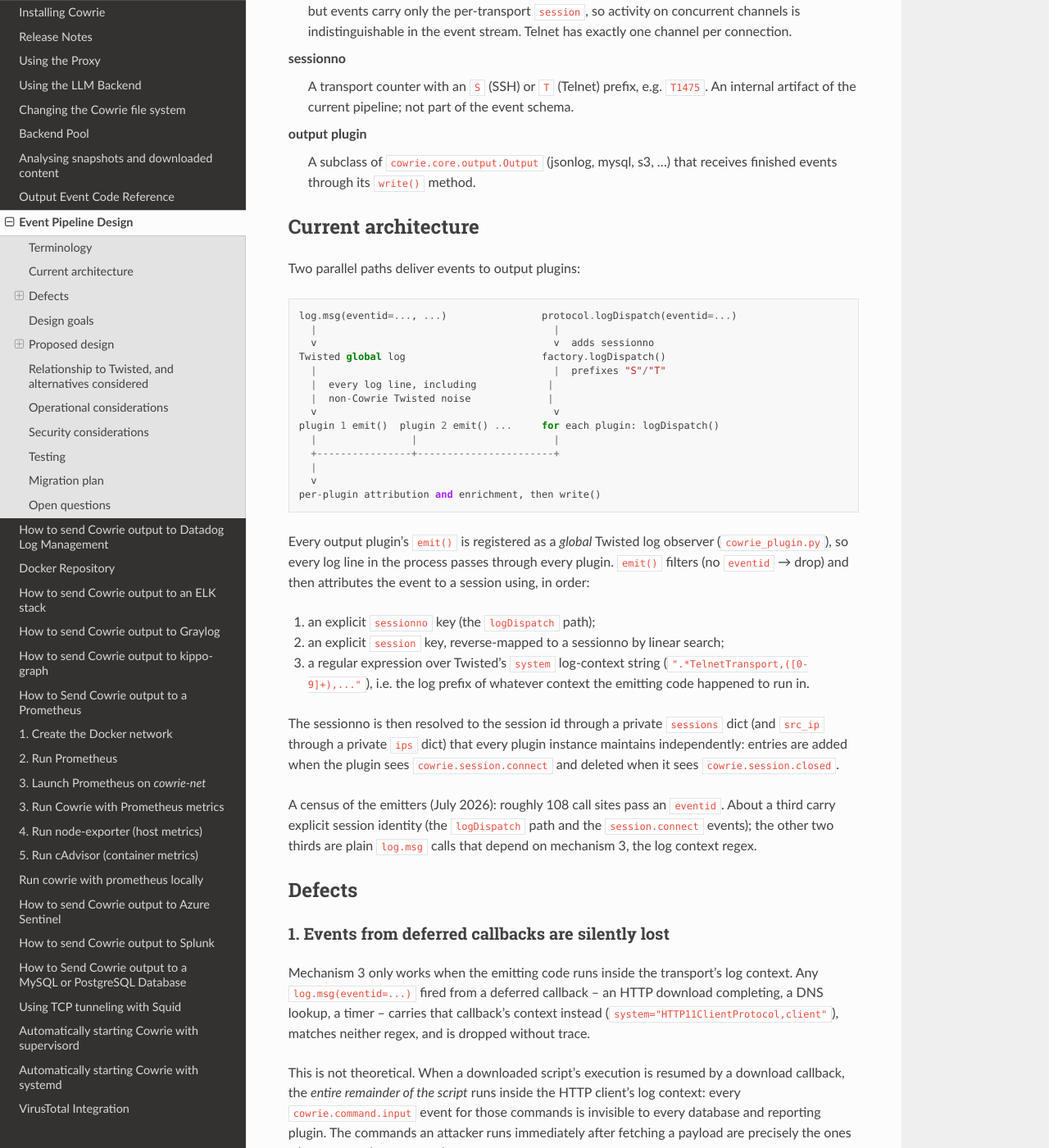
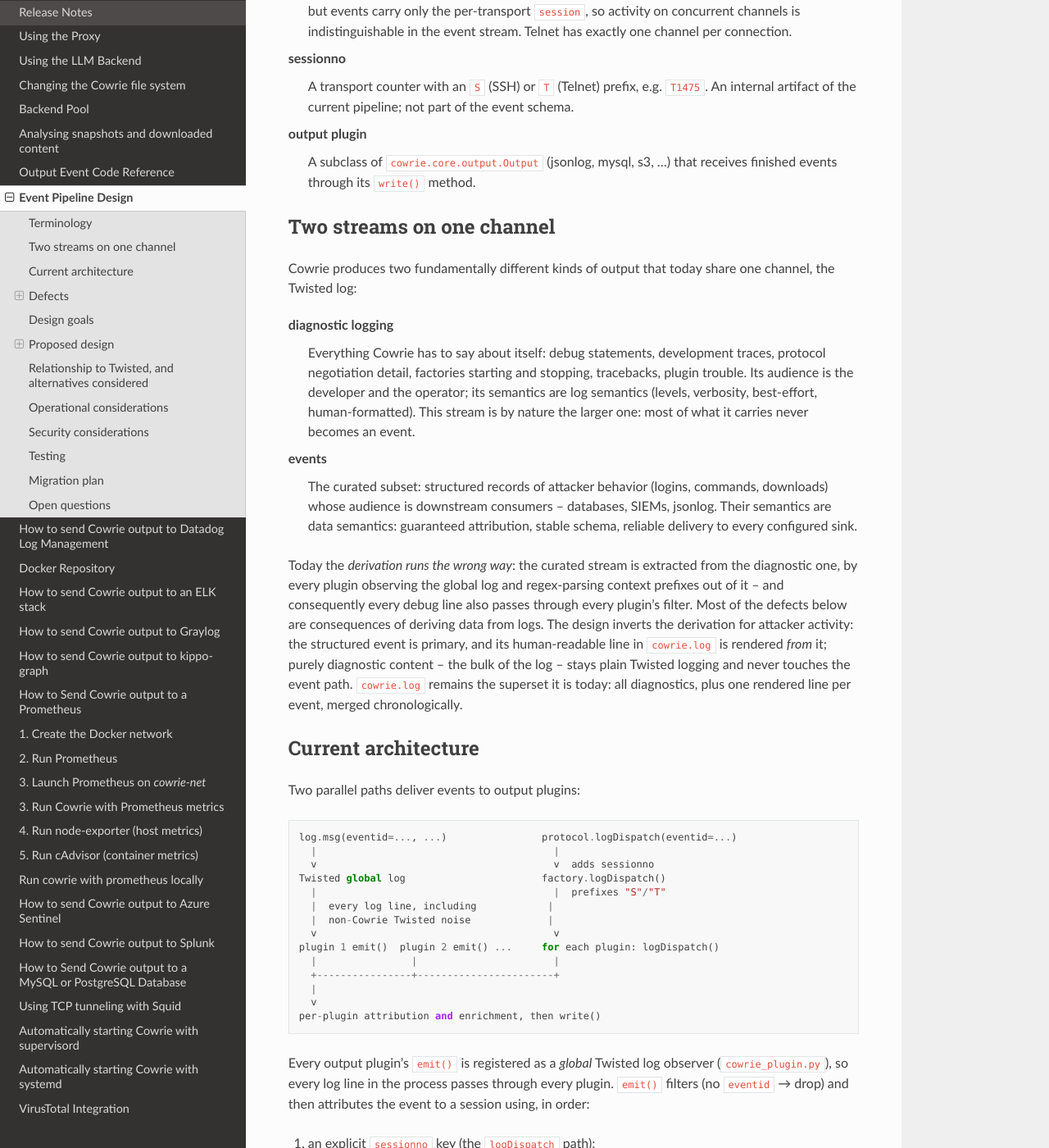
Before and after one commit to cowrie/cowrie, a Sphinx documentation site: the page built from docs/EVENT_PIPELINE.rst, in a window 1280 px wide and 1400 px high, scrolled down 647 px. Shown: the whole window at 82% size. Built offline with Sphinx 7.4.7 and the Read the Docs theme 3.1.0, drawn with Linux system fonts in a browser that asks for light colours; some of the changed text lies outside the part shown.

Commit message:
docs: separate diagnostic logging from the event stream in the design
Diagnostic logging (debug statements, development traces, protocol
detail) is the superset stream for developers and operators; events are
the curated subset with data semantics for downstream consumers. Today
the derivation runs the wrong way: plugins extract the curated stream
out of the diagnostic one by regex. Invert it: the structured event is
primary, its cowrie.log line is rendered from it by a console renderer
sink with a session-stamped log prefix, and EventLog.dispatch() no
longer touches the logging system. cowrie.log stays the merged superset
it is today.

```diff
--- a/docs/EVENT_PIPELINE.rst
+++ b/docs/EVENT_PIPELINE.rst
@@ -41,6 +41,39 @@ sessionno
 output plugin
     A subclass of ``cowrie.core.output.Output`` (jsonlog, mysql, s3, ...)
     that receives finished events through its ``write()`` method.
+
+Two streams on one channel
+**************************
+
+Cowrie produces two fundamentally different kinds of output that today share
+one channel, the Twisted log:
+
+diagnostic logging
+    Everything Cowrie has to say about itself: debug statements, development
+    traces, protocol negotiation detail, factories starting and stopping,
+    tracebacks, plugin trouble. Its audience is the developer and the
+    operator; its semantics are log semantics (levels, verbosity,
+    best-effort, human-formatted). This stream is by nature the larger one:
+    most of what it carries never becomes an event.
+
+events
+    The curated subset: structured records of attacker behavior (logins,
+    commands, downloads) whose audience is downstream consumers --
+    databases, SIEMs, jsonlog. Their semantics are data semantics:
+    guaranteed attribution, stable schema, reliable delivery to every
+    configured sink.
+
+Today the *derivation runs the wrong way*: the curated stream is extracted
+from the diagnostic one, by every plugin observing the global log and
+regex-parsing context prefixes out of it -- and consequently every debug
+line also passes through every plugin's filter. Most of the defects below
+are consequences of deriving data from logs. The design inverts the
+derivation for attacker activity: the structured event is primary, and its
+human-readable line in ``cowrie.log`` is rendered *from* it; purely
+diagnostic content -- the bulk of the log -- stays plain Twisted logging
+and never touches the event path. ``cowrie.log`` remains the superset it is
+today: all diagnostics, plus one rendered line per event, merged
+chronologically.
 
 Current architecture
 ********************
@@ -160,7 +193,9 @@ Design goals
 * Late events (callbacks that outlive their session) keep full attribution
   and are delivered, not dropped.
 * Attribution, enrichment, and lifecycle live in exactly one place.
-* One emission call produces both the console log line and the plugin event.
+* Events and diagnostic logging are separate streams; one emission call per
+  event, with the ``cowrie.log`` rendering produced by a sink, not by the
+  emitter.
 * A plugin failure affects only that plugin.
 
 Non-goals:
@@ -203,13 +238,10 @@ construction rather than by table lifecycle. Events dispatched after the
 session emitted ``cowrie.session.closed`` carry an additional ``late: true``
 attribute so consumers can distinguish them.
 
-``dispatch()`` also emits the console log line, stamping the session's
-``system`` log-context prefix explicitly rather than inheriting whatever
-context the caller runs in. Today a download callback's console lines appear
-under ``[HTTP11ClientProtocol,client]``, which makes concurrent sessions
-indistinguishable in ``cowrie.log``; with the prefix bound to the session,
-operator-facing lines are correctly attributed no matter where the code
-runs.
+``dispatch()`` emits the event and nothing else -- it does not write to the
+diagnostic log. The familiar event lines in ``cowrie.log`` come from the
+console renderer described below, so the event path has no dependency on the
+logging system at all.
 
 Channels: one transport, many terminals
 =======================================
@@ -251,6 +283,24 @@ Plugin exceptions are caught, logged, and do not affect other plugins or the
 emitting session. The per-plugin ``sessions``/``ips`` tables, the regexes,
 and the global log observer registration are deleted at the end of the
 migration; ``Output`` shrinks to ``start()``/``stop()``/``write()``.
+
+The console renderer -- events back into ``cowrie.log``
+========================================================
+
+Developers and operators read one merged, chronological ``cowrie.log`` in
+which event lines sit among the (far more numerous) diagnostic lines; that
+experience is preserved by a small built-in sink that renders each event's
+``format`` into a log line and hands it to the diagnostic stream, stamping
+the session's ``system`` prefix explicitly. This fixes a long-standing operator pain: a
+download callback's lines currently appear under
+``[HTTP11ClientProtocol,client]``, making concurrent sessions
+indistinguishable in the log; rendered from the attributed event, the line
+carries its session no matter where the emitting code ran. Rendering
+events is thereby just another consumer -- jsonlog renders to JSON, the
+console renderer renders to the diagnostic log -- rather than something the
+emitter does as a side effect. Because the renderer only prints dispatcher
+events and unconverted emitters still print through their own ``log.msg``,
+every event line appears exactly once throughout the migration.
 
 Events without a session
 ========================
@@ -312,8 +362,8 @@ session. After -- one call, correct in both cases::
         )
 
 If this fires after the attacker disconnected, the event arrives with
-``late: true`` and full session attribution, and the console line still
-carries the session's log prefix.
+``late: true`` and full session attribution, and the console renderer prints
+it under the session's log prefix rather than the HTTP client's.
 
 A transport-level event, e.g. the SSH client version string::
 
@@ -337,17 +387,17 @@ Event flow after the change
 
 ::
 
-    command / protocol / transport
-      |
-      |  self.protocol.events.dispatch(eventid=..., ...)
-      v
-    EventLog (identity bound at connectionMade)
-      |                       \
-      v                        v
-    EventDispatcher          console log line (once)
-      |  enrich once
-      v
-    plugin.write()  x N, error-isolated
+    command / protocol / transport                 diagnostics
+      |                                              |
+      |  self.protocol.events.dispatch(...)          |  log.msg(...)
+      v                                              v
+    EventLog (identity bound at connectionMade)    Twisted log --> cowrie.log
+      |                                              ^
+      v                                              |
+    EventDispatcher -- enrich once                   |
+      |                                              |
+      +--> plugin.write()  x N, error-isolated       |
+      +--> console renderer -- one line per event ---+
 
 Relationship to Twisted, and alternatives considered
 ****************************************************
@@ -482,8 +532,9 @@ The old and new pipelines can run side by side; an event travels exactly one
 of them, so nothing is double-delivered.
 
 Phase 1 -- introduce
-    Add ``EventLog`` and ``EventDispatcher``; transports create the
-    ``EventLog`` and keep emitting the old way. No behavior change.
+    Add ``EventLog``, ``EventDispatcher``, and the console renderer;
+    transports create the ``EventLog`` and keep emitting the old way. No
+    behavior change (the renderer has nothing to render yet).
 
 Phase 2 -- convert the bleeding edges
     Convert the download commands (wget, curl, tftp, ftpget, scp) and the
```
